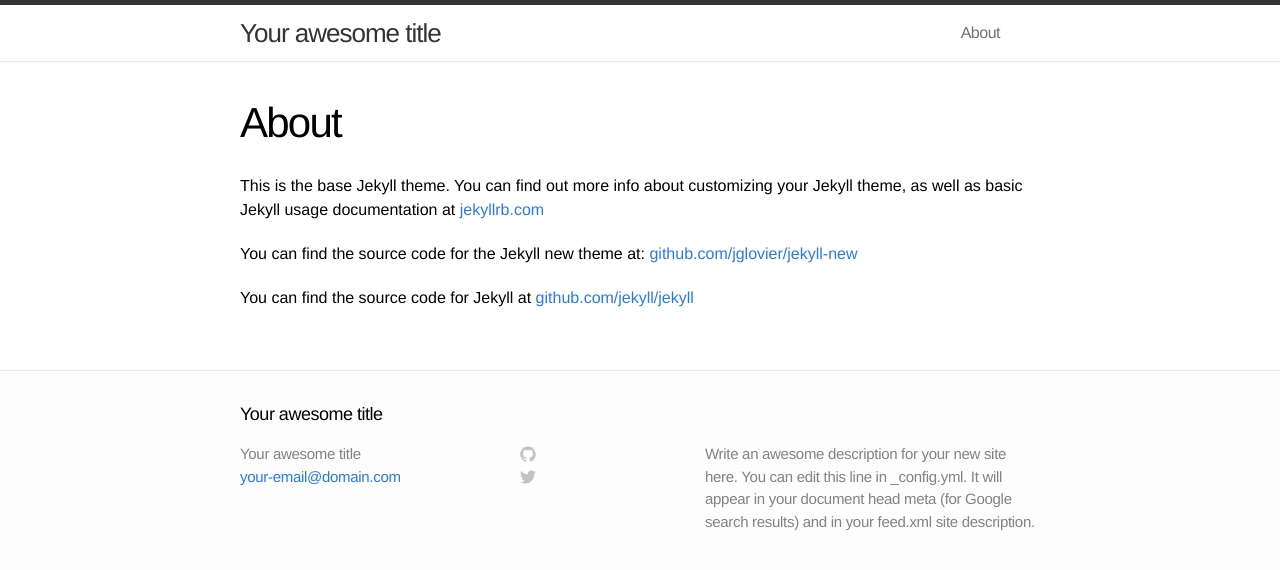
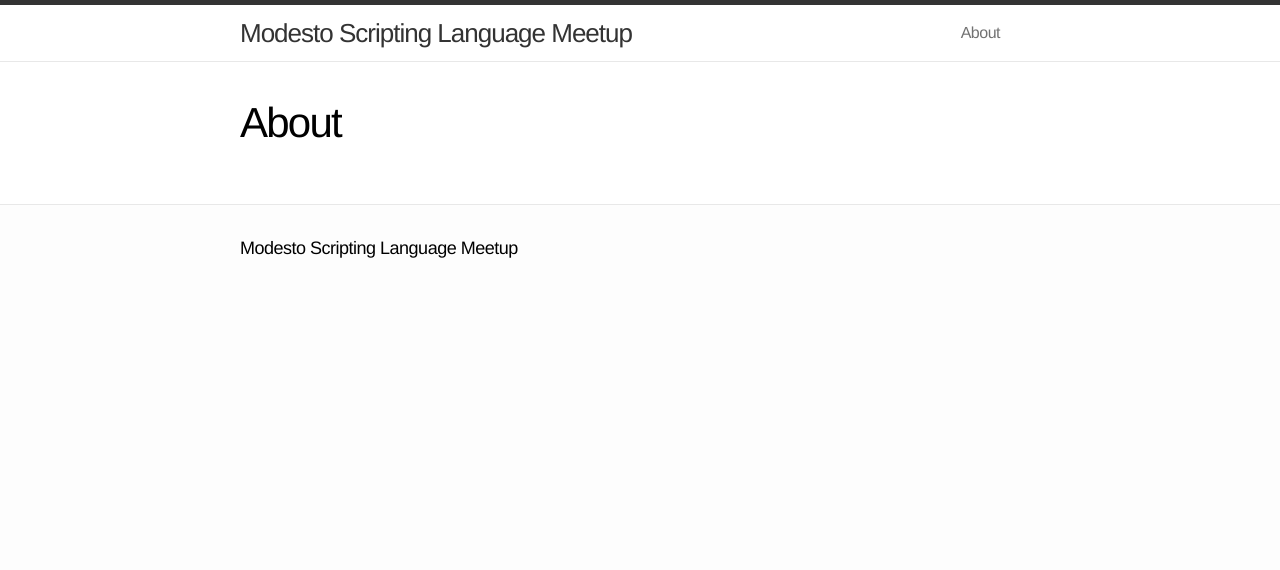
Before and after one commit to MSLM/mslm.github.io, a Jekyll site: the page built from about.md, in a window 1280 px wide. Shown: the top 570 px of the page. Built offline with Jekyll 4.4.1, drawn with Linux system fonts in a browser that asks for light colours.

Commit message:
Removed default post, added description about the website, changed title

```diff
--- a/_config.yml
+++ b/_config.yml
@@ -1,9 +1,7 @@
 # Site settings
-title: Your awesome title
-email: your-email@domain.com
-description: "Write an awesome description for your new site here. You can edit this line in _config.yml. It will appear in your document head meta (for Google search results) and in your feed.xml site description."
+title: "Modesto Scripting Language Meetup"
 baseurl: ""
-url: "http://yourdomain.com"
+url: "http://mslm.github.io"
 
 # Build settings
 markdown: kramdown
--- a/_includes/footer.html
+++ b/_includes/footer.html
@@ -4,7 +4,7 @@
 
     <h2 class="footer-heading">{{ site.title }}</h2>
 
-    <div class="footer-col-1 column">
+<!--     <div class="footer-col-1 column">
       <ul>
         <li>{{ site.title }}</li>
         <li><a href="mailto:{{ site.email }}">{{ site.email }}</a></li>
@@ -50,7 +50,7 @@
           </a>
         </li>
       </ul>
-    </div>
+    </div> -->
 
     <div class="footer-col-3 column">
       <p class="text">{{ site.description }}</p>
--- a/about.md
+++ b/about.md
@@ -3,9 +3,3 @@
 title: About
 permalink: /about/
 ---
-
-This is the base Jekyll theme. You can find out more info about customizing your Jekyll theme, as well as basic Jekyll usage documentation at [jekyllrb.com](http://jekyllrb.com/)
-
-You can find the source code for the Jekyll new theme at: [github.com/jglovier/jekyll-new](https://github.com/jglovier/jekyll-new)
-
-You can find the source code for Jekyll at [github.com/jekyll/jekyll](https://github.com/jekyll/jekyll)
--- a/index.html
+++ b/index.html
@@ -4,7 +4,10 @@
 
 <div class="home">
 
-  <h1>Posts</h1>
+  <p>This is where all the links for the <a href="http://www.meetup.com/Modesto-Scripting-Language-Meetup">Modesto Scripting Language Meetup</a> will reside. Hopefully we will gather links to things that we have talked about in the past.</p>
+  <br />
+  <br />
+  <h2>Recent Meetups</h2>
 
   <ul class="posts">
     {% for post in site.posts %}
```
Also changed, not shown: _posts/2014-06-19-welcome-to-jekyll.markdown (deleted, +0 -24 lines).
